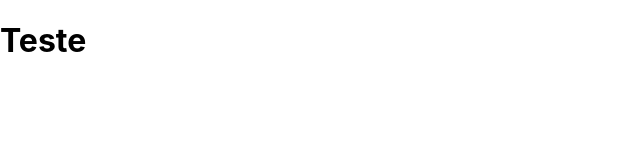
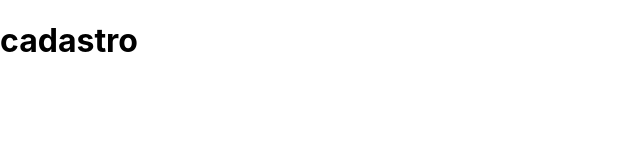
Before and after one commit to marcoscapiberibe/crud_react, a React (Create React App) app: page / in a window 1280 px wide. Shown: the top 160 px of the page, without its empty margins (0-640 px from the left). Built offline with nearby package versions, Linux system fonts and the light colour scheme.

Commit message:
Criação dos componentes Cadastro e FormularioCadastro.
Criação dos componentes Cadastro e FormularioCadastro.

```diff
--- a/src/App.js
+++ b/src/App.js
@@ -1,11 +1,12 @@
 import './App.css';
+import Cadastro from './components/Cadastro';
 
 function App() {
   return (
     <div>
-      <h1>Teste</h1>
+      <Cadastro />
     </div>
   );
-}
+};
 
 export default App;
--- /dev/null
+++ b/src/components/Cadastro/index.jsx
@@ -0,0 +1,10 @@
+import React from "react";
+
+
+const Cadastro = () => {
+    return (
+        <h1>cadastro</h1>
+    );
+};
+
+export default Cadastro;
```
Also changed, not shown: src/components/Cadastro/Cadastro.css (added), src/components/FormularioCadastro/FormularioCadastro.css (added), src/components/FormularioCadastro/index.jsx (added).
